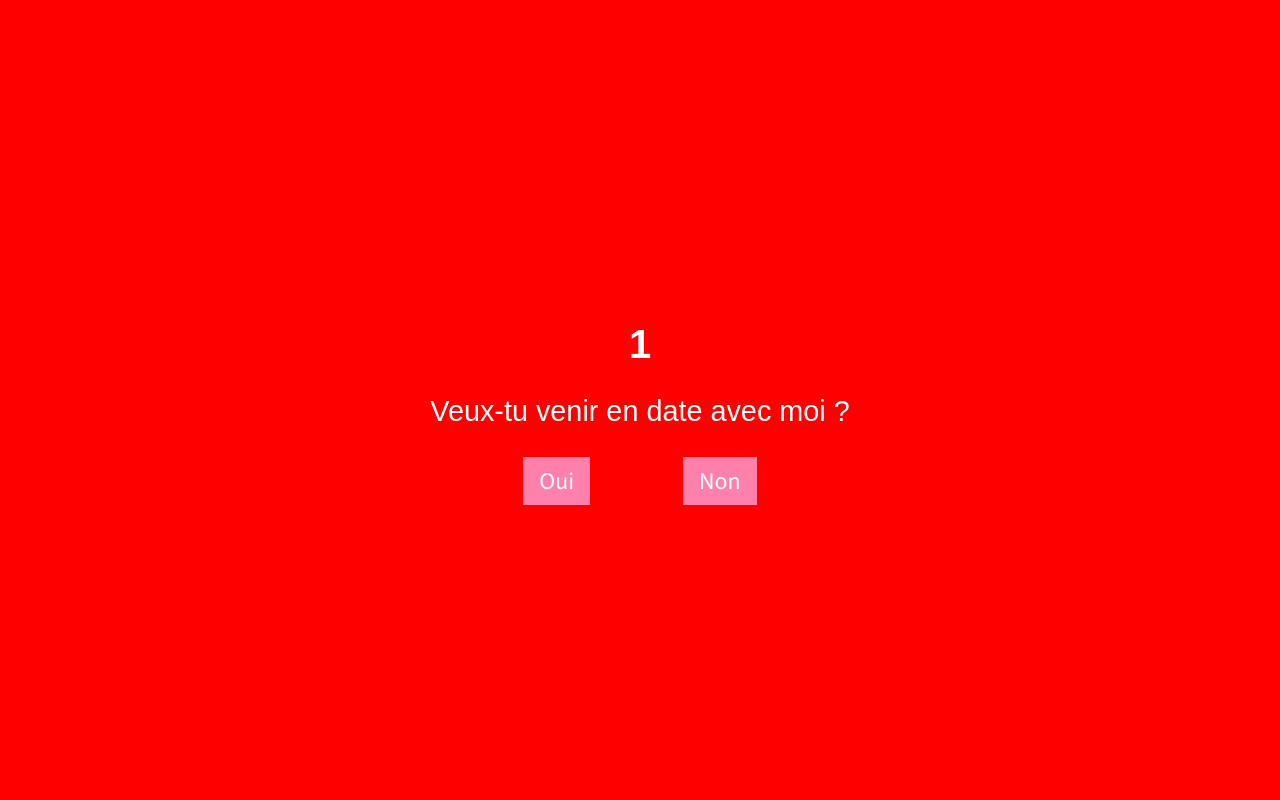
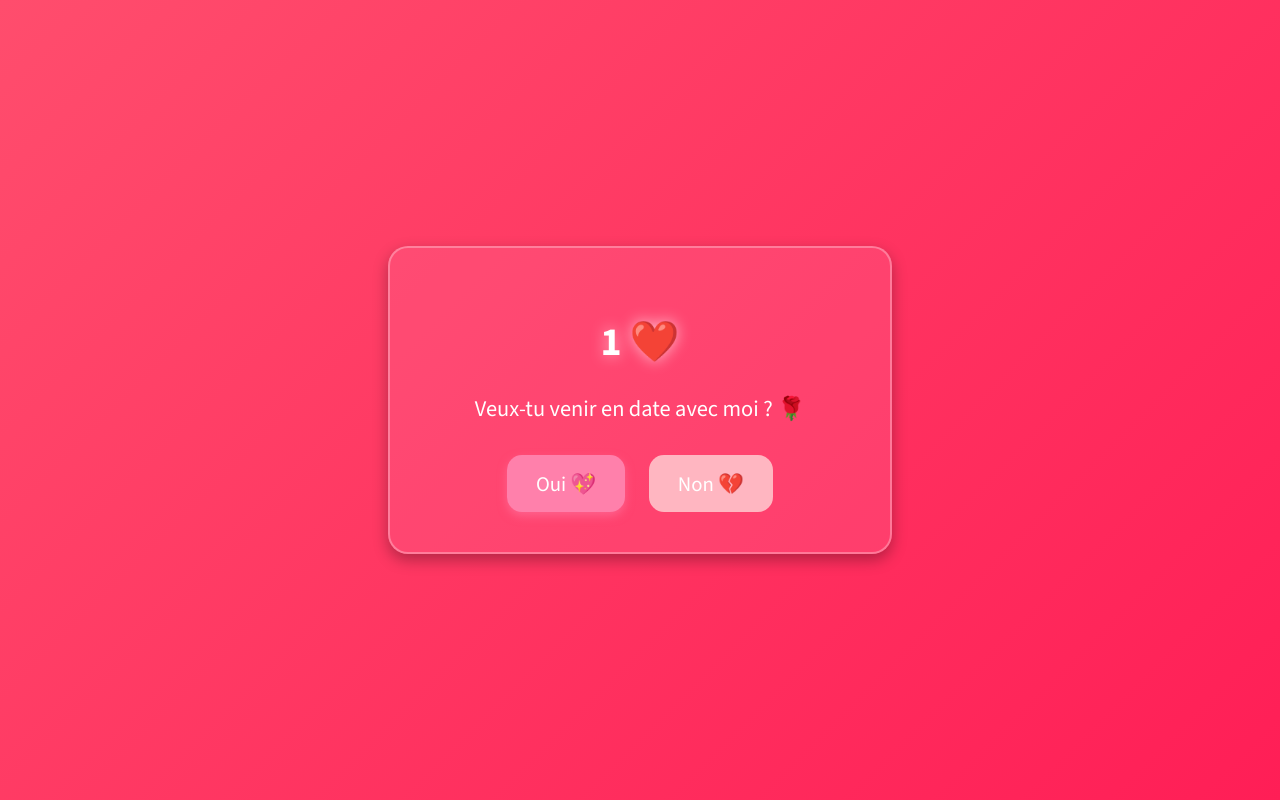
Before and after one commit to GeratorWu/EPortFolio, a React (Create React App) app: page /date/1 in a window 1280 px wide. Built offline with nearby package versions, Linux system fonts and the light colour scheme.

Commit message:
st valentin

```diff
--- a/src/components/perso/DateComponent.js
+++ b/src/components/perso/DateComponent.js
@@ -1,12 +1,9 @@
-import '../../styles/perso/Date.css'
+import '../../styles/perso/Date.css';
 import React, { useState } from 'react';
-import { useNavigate } from 'react-router-dom';
-
-
 
 function DateComponent() {
     const [inputValue, setInputValue] = useState('');
-    const navigate = useNavigate();
+    const [generatedLink, setGeneratedLink] = useState('');
 
     const handleInputChange = (event) => {
         setInputValue(event.target.value);
@@ -14,18 +11,34 @@ function DateComponent() {
 
     const handleSubmit = (event) => {
         event.preventDefault();
-        navigate(`/date/${inputValue}`);
+        const link = `${window.location.origin}/date/${inputValue}`;
+        setGeneratedLink(link);
+        navigator.clipboard.writeText(link);
+    };
+
+    const handleCopy = () => {
+        navigator.clipboard.writeText(generatedLink);
+    };
+
+    const handleLinkClick = () => {
+        navigator.clipboard.writeText(generatedLink);
     };
 
     return (
         <div className='dateBloc'>
-          <h1>Qui voulez-vous inviter ?</h1>
-          <form onSubmit={handleSubmit}>
-            <input type="text" value={inputValue} onChange={handleInputChange} />
-            <button type="submit">Valider</button>
-          </form>
+            <h1>Qui voulez-vous inviter ?</h1>
+            <form onSubmit={handleSubmit}>
+                <input type="text" value={inputValue} onChange={handleInputChange} placeholder="Entrez un prénom" />
+                <button type="submit">💌 Générer l'invitation</button>
+            </form>
+            {generatedLink && (
+                <div className='linkContainer'>
+                    <input type="text" value={generatedLink} readOnly onClick={handleLinkClick} />
+                    <button onClick={handleCopy}>📋 Copier</button>
+                </div>
+            )}
         </div>
     );
 }
 
-export default DateComponent
+export default DateComponent;
--- a/src/components/perso/InvitePage.js
+++ b/src/components/perso/InvitePage.js
@@ -1,26 +1,30 @@
 import { useParams, useNavigate } from 'react-router-dom';
-import '../../styles/perso/Invite.css'
+import '../../styles/perso/Invite.css';
+import { useState } from 'react';
 
 const InvitePage = () => {
     const { name } = useParams();
     const navigate = useNavigate();
+    const [noClicked, setNoClicked] = useState(false);
 
     const handleYesClick = () => {
         navigate(`/date/proposition/${name}`);
-    }
+    };
 
     const handleNoClick = () => {
-        alert("Désolé le bouton marche plus...");
-    }
+        setNoClicked(true);
+    };
 
     return (
         <div className='inviteBloc'>
-            <div>
-                <h1>{name}</h1>
-                <p>Veux-tu venir en date avec moi ?</p>
+            <div className='inviteContainer'>
+                <h1>{name} ❤️</h1>
+                <p>Veux-tu venir en date avec moi ? 🌹</p>
                 <div className='inviteBouton'>
-                <button onClick={handleYesClick}>Oui</button>
-                <button onClick={handleNoClick}>Non</button>
+                    <button onClick={handleYesClick} className='yesButton'>Oui 💖</button>
+                    <button onClick={handleNoClick} className={`noButton ${noClicked ? 'disabled' : ''}`}>
+                        {noClicked ? '😢 Trop tard...' : 'Non 💔'}
+                    </button>
                 </div>
             </div>
         </div>
--- a/src/components/perso/InvitePageReponse.js
+++ b/src/components/perso/InvitePageReponse.js
@@ -1,7 +1,6 @@
 import { useParams } from 'react-router-dom';
-import Minions from '../../assets/cheering_minions.gif'
-import '../../styles/perso/InviteReponse.css'
-
+import Minions from '../../assets/cheering_minions.gif';
+import '../../styles/perso/InviteReponse.css';
 
 const InvitePage = () => {
     const { name } = useParams();
@@ -9,8 +8,8 @@ const InvitePage = () => {
     return (
         <div className='inviteReponseBloc'>
             <div className='inviteReponseSousBloc'>
-                <img src={Minions} alt="GIF" />
-                <h1>À plus tard {name} 😉</h1>
+                <img src={Minions} alt="Minions qui célèbrent" className='minionsGif' />
+                <h1 className='inviteMessage'>À plus tard, {name} ! 😉</h1>
             </div>
         </div>
     );
--- a/src/styles/perso/Invite.css
+++ b/src/styles/perso/Invite.css
@@ -1,35 +1,150 @@
-.inviteBloc{
-    background-color: red;
+/* Fond romantique avec dégradé et animation subtile */
+.inviteBloc {
+    background: linear-gradient(135deg, #ff4d6d, #ff1e56);
     height: 100vh;
     width: 100vw;
     display: flex;
     align-items: center;
     justify-content: center;
+    font-family: 'Quicksand', sans-serif;
+    text-align: center;
+    padding: 1rem;
+    box-sizing: border-box;
 }
 
-.inviteBloc h1{
-    color: white;
-    font-family: 'Quicksand', sans-serif;
+/* Conteneur avec transparence pour un effet léger */
+.inviteContainer {
+    background: rgba(255, 128, 171, 0.2);
+    padding: 2.5rem;
+    border-radius: 20px;
+    box-shadow: 0px 6px 15px rgba(0, 0, 0, 0.3);
+    max-width: 420px;
+    width: 90%;
     text-align: center;
+    position: relative;
+    border: 2px solid rgba(255, 255, 255, 0.3);
 }
 
-.inviteBloc p{
-    font-size: 1.8rem;
+/* Titre avec effet lumineux */
+.inviteContainer h1 {
+    font-size: 2.5rem;
     color: white;
-    font-family: 'Quicksand', sans-serif;
-    text-align: center;
+    text-shadow: 0px 0px 15px rgba(255, 255, 255, 0.6);
 }
 
-.inviteBouton{
-    display: flex;
-    justify-content: space-evenly;
+/* Texte de l'invitation */
+.inviteContainer p {
+    font-size: 1.4rem;
+    margin: 1rem 0;
+    color: white;
 }
 
-.inviteBloc button{
+/* Style des boutons */
+.inviteBouton {
+    display: flex;
+    justify-content: center;
+    gap: 1.5rem;
+    margin-top: 2rem;
+}
+
+/* Bouton "Oui" */
+.yesButton {
+    background: #ff80ab;
     color: white;
-    font-size: 1.5rem;
-    background-color: #ff80ab;
+    font-size: 1.3rem;
+    padding: 0.9rem 1.8rem;
     border: none;
-    padding: 0.5rem 1rem;
+    border-radius: 15px;
     cursor: pointer;
+    transition: transform 0.3s ease-in-out, background-color 0.3s;
+    box-shadow: 0px 4px 10px rgba(255, 128, 171, 0.5);
 }
+
+.yesButton:hover {
+    background: #ff3366;
+    transform: scale(1.1);
+}
+
+/* Bouton "Non" avec effet de fuite */
+.noButton {
+    background: #ffb6c1;
+    color: white;
+    font-size: 1.3rem;
+    padding: 0.9rem 1.8rem;
+    border: none;
+    border-radius: 15px;
+    cursor: pointer;
+    position: relative;
+    transition: transform 0.3s ease-in-out, background-color 0.3s;
+}
+
+.noButton:hover {
+    transform: translateX(calc(-50px + 100px * var(--x)));
+}
+
+.disabled {
+    background: #ccc;
+    color: #666;
+    cursor: not-allowed;
+    transform: scale(0.95);
+}
+
+/* Animations */
+@keyframes fadeIn {
+    from {
+        opacity: 0;
+    }
+    to {
+        opacity: 1;
+    }
+}
+
+@keyframes popIn {
+    0% {
+        transform: scale(0.8);
+        opacity: 0;
+    }
+    100% {
+        transform: scale(1);
+        opacity: 1;
+    }
+}
+
+/* Responsive */
+@media (max-width: 768px) {
+    .inviteContainer {
+        padding: 2rem;
+    }
+
+    .inviteContainer h1 {
+        font-size: 2rem;
+    }
+
+    .inviteContainer p {
+        font-size: 1.2rem;
+    }
+
+    .yesButton, .noButton {
+        font-size: 1.1rem;
+        padding: 0.7rem 1.5rem;
+    }
+}
+
+@media (max-width: 480px) {
+    .inviteContainer {
+        padding: 1.5rem;
+    }
+
+    .inviteContainer h1 {
+        font-size: 1.8rem;
+    }
+
+    .inviteContainer p {
+        font-size: 1rem;
+    }
+
+    .yesButton, .noButton {
+        font-size: 1rem;
+        padding: 0.6rem 1.2rem;
+    }
+}
--- a/src/styles/perso/InviteReponse.css
+++ b/src/styles/perso/InviteReponse.css
@@ -1,25 +1,71 @@
-.inviteReponseBloc{
-    background-color: red;
+/* Fond coloré et joyeux */
+.inviteReponseBloc {
+    background: linear-gradient(135deg, #ff758c, #ff7eb3);
     height: 100vh;
     width: 100vw;
     display: flex;
     align-items: center;
     justify-content: center;
+    font-family: 'Quicksand', sans-serif;
+    text-align: center;
+    padding: 1rem;
+    box-sizing: border-box;
 }
 
-.inviteReponseBloc h1{
-    color: white;
-    font-family: 'Quicksand', sans-serif;
+/* Conteneur du message */
+.inviteReponseSousBloc {
+    background: rgba(255, 255, 255, 0.2);
+    padding: 2.5rem;
+    border-radius: 20px;
+    box-shadow: 0px 6px 15px rgba(0, 0, 0, 0.3);
+    max-width: 420px;
+    width: 90%;
     text-align: center;
-    max-width: 90vw;
+    position: relative;
+    border: 2px solid rgba(255, 255, 255, 0.3);
 }
 
-.inviteReponseBloc img{
-    max-width: 90vw;
+/* GIF Minions */
+.minionsGif {
+    width: 100%;
+    max-width: 250px;
+    border-radius: 15px;
+    margin-bottom: 1rem;
+    box-shadow: 0px 4px 10px rgba(0, 0, 0, 0.2);
 }
 
-.inviteReponseSousBloc{
-    display: flex;
-    flex-direction: column;
-    align-items: center;
+/* Message */
+.inviteMessage {
+    font-size: 2rem;
+    color: white;
 }
+
+
+/* Responsive */
+@media (max-width: 768px) {
+    .inviteReponseSousBloc {
+        padding: 2rem;
+    }
+
+    .inviteMessage {
+        font-size: 1.8rem;
+    }
+
+    .minionsGif {
+        max-width: 200px;
+    }
+}
+
+@media (max-width: 480px) {
+    .inviteReponseSousBloc {
+        padding: 1.5rem;
+    }
+
+    .inviteMessage {
+        font-size: 1.5rem;
+    }
+
+    .minionsGif {
+        max-width: 180px;
+    }
+}
```
Also changed, not shown: src/styles/perso/Date.css (+129 -13 lines).
